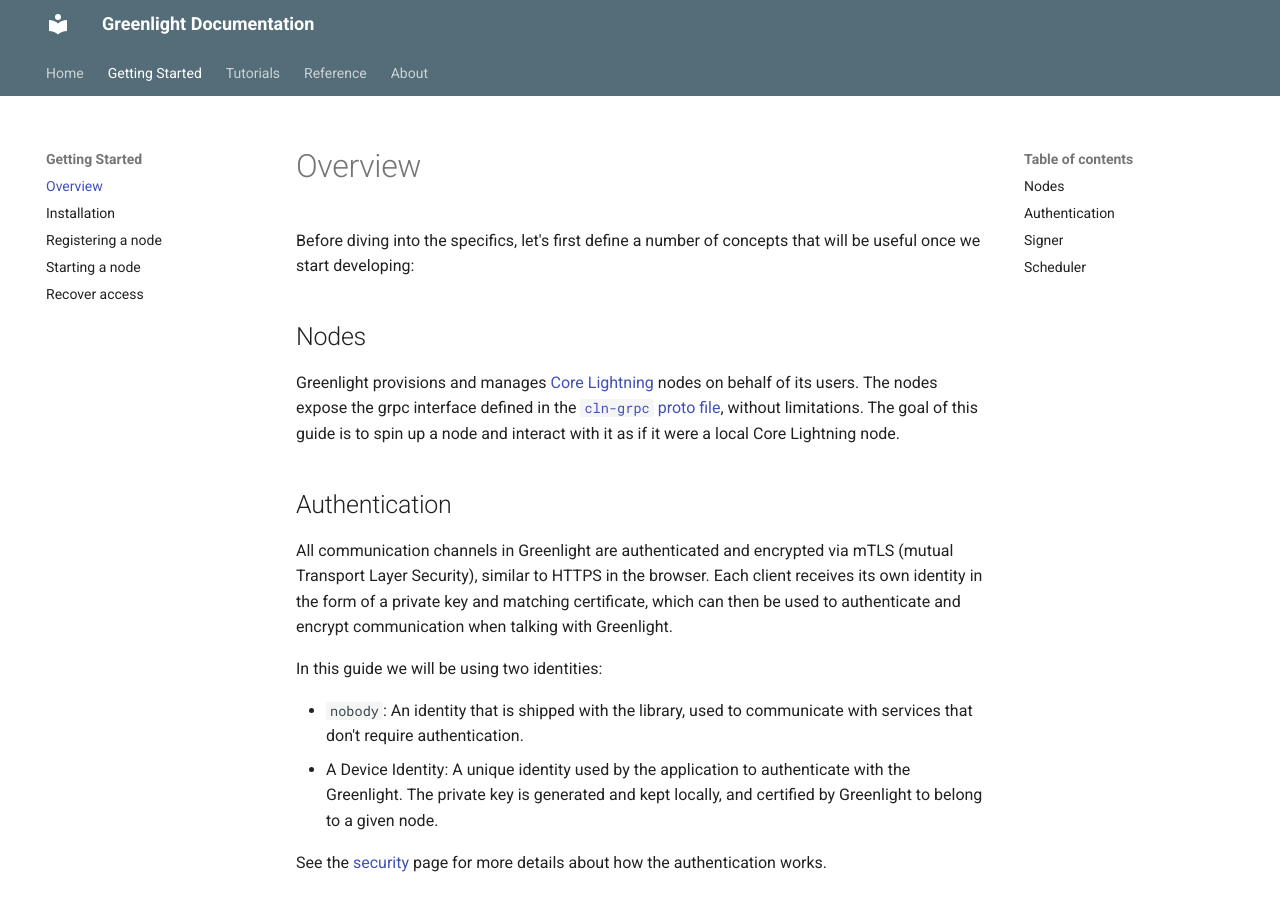
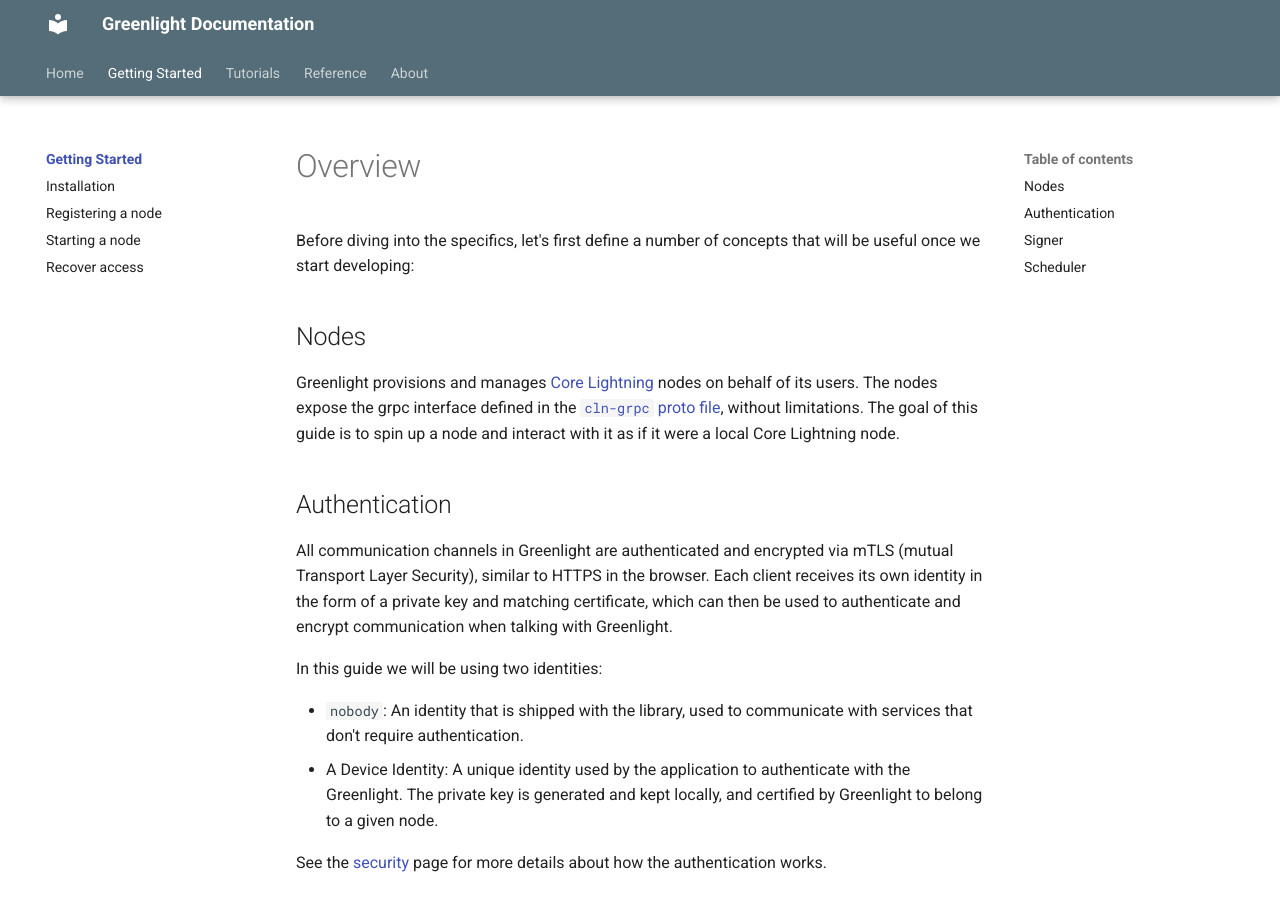
Before and after one commit to Blockstream/greenlight, an MkDocs documentation site: the page built from docs/src/getting-started/index.md, in a window 1280 px wide and 900 px high. Built offline with MkDocs 1.6.1 and Material for MkDocs 9.7.7, drawn with Linux system fonts in a browser that asks for light colours.

Commit message:
docs: Add some more navigation features

```diff
--- a/docs/mkdocs.yml
+++ b/docs/mkdocs.yml
@@ -17,6 +17,10 @@
     accent: indigo
   features:
     - navigation.tabs
+    - navigation.instant
+    - navigation.tabs.sticky
+    - navigation.sections
+    - navigation.indexes
 nav:
   - Home:
     - index.md
```
